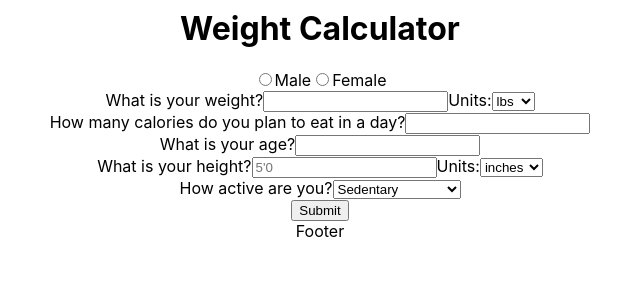
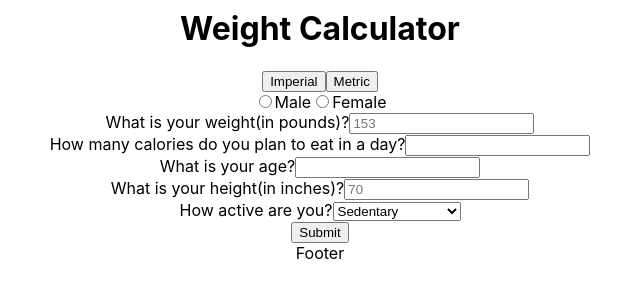
Before and after one commit to wise-guru/cico-mode, a React (Create React App) app: page /#/ in a window 1280 px wide. Shown: the part 356-647 px from the top of the page, without its empty margins (320-960 px from the left). Built offline with nearby package versions, Linux system fonts and the light colour scheme.

Commit message:
Add imperial and metric mode

```diff
--- a/src/components/Homepage.js
+++ b/src/components/Homepage.js
@@ -3,6 +3,7 @@ import { Link } from "react-router-dom";
 import { initializeApp } from "firebase/app";
 import { collection, doc, getDocs, getFirestore, updateDoc } from "firebase/firestore";
 import TableRow from "./TableRow";
+import WeightTable from "./WeightTable";
 
 const firebaseConfig = {
   apiKey: "AIzaSyABOssmOXbt97PKwC1zEnnoZbfNgWW0Flo",
@@ -18,8 +19,9 @@ const app = initializeApp(firebaseConfig);
 const db = getFirestore(app);
 
 function Homepage(props) {
-  const [kgModeOn, setKgModeOn] = useState(false);
-  const [lbsModeOn, setLbsModeOn] = useState(true);
+  const [metricModeOn, setMetricModeOn] = useState(false);
+  const [imperialModeOn, setImperialModeOn] = useState(true);
+
   const [genderInput, setGenderInput] = useState(props?.value ?? "");
   const [ageInput, setAgeInput] = useState(props?.value ?? 0);
   const [weightInput, setWeightInput] = useState(props?.value ?? 0);
@@ -33,34 +35,8 @@ function Homepage(props) {
     calories: caloriesInput,
     age: ageInput,
     height: heightInput,
-    activity: activityInput
-  };
-
-  // const gender = weightRef.value;
-  // console.log(gender)
-
-  const setWeightMode = (e) => {
-    if (e === "lbs") {
-      setKgModeOn(false);
-      setLbsModeOn(true);
-      console.log("pounds");
-    } else if (e === "kgs") {
-      setLbsModeOn(false);
-      setKgModeOn(true);
-      console.log("kilos");
-    }
-  };
-
-  const setHeightMode = (e) => {
-    if (e === "inches") {
-      setKgModeOn(false);
-      setLbsModeOn(true);
-      console.log("inches");
-    } else if (e === "meters") {
-      setLbsModeOn(false);
-      setKgModeOn(true);
-      console.log("meters");
-    }
+    activity: activityInput,
+    imperialMode: imperialModeOn
   };
 
   const storeStats = (e) => {
@@ -78,20 +54,30 @@ function Homepage(props) {
     }).then(() => {});
   };
 
-  // const tableInfo = (e) => {
-  //   const storedStats = collection(db, "weight-calculator");
-
-  //   getDocs(storedStats).then((snapshot) => {
-  //     snapshot.docs.forEach((document) => {
-  //       console.log(document.stats.age);
-  //       return <TableRow />;
-  //     });
-  //   });
-  // };
-
   return (
     <div>
       <h1>Weight Calculator</h1>
+
+      <div>
+        <button
+          type="button"
+          onClick={() => {
+            setMetricModeOn(false);
+            setImperialModeOn(true);
+          }}>
+          Imperial
+        </button>
+
+        <button
+          type="button"
+          onClick={() => {
+            setImperialModeOn(false);
+            setMetricModeOn(true);
+          }}>
+          Metric
+        </button>
+      </div>
+
       <form>
         <input
           type={"radio"}
@@ -116,26 +102,37 @@ function Homepage(props) {
         <label htmlFor={"female"}>Female</label>
 
         <div className="row">
-          <label>What is your weight?</label>
+          <label>
+            What is your weight
+            {imperialModeOn ? (
+              <span>(in pounds)?</span>
+            ) : metricModeOn ? (
+              <span>(in kilograms)?</span>
+            ) : null}
+          </label>
+          {imperialModeOn ? (
             <input
-            type={"text"}
+              type={"number"}
               name={"weight"}
               id={"weight"}
+              placeholder={"153"}
               onChange={(e) => {
                 setWeightInput(e.target.value);
               }}
             />
-
-          <label htmlFor="weightUnits">Units:</label>
-          <select
-            name="units"
-            id="weightUnits"
+          ) : metricModeOn ? (
+            <input
+              type={"number"}
+              name={"weight"}
+              id={"weight"}
+              placeholder={"72"}
               onChange={(e) => {
-              setWeightMode(e.target.value);
-            }}>
-            <option value={"lbs"}>lbs</option>
-            <option value={"kgs"}>kgs</option>
-          </select>
+                setWeightInput(e.target.value);
+              }}
+            />
+          ) : (
+            <div>404</div>
+          )}
         </div>
 
         <div className="row">
@@ -163,30 +160,39 @@ function Homepage(props) {
         </div>
 
         <div className="row">
-          <label htmlFor="height">What is your height?</label>
+          <label htmlFor="height">
+            What is your height
+            {imperialModeOn ? (
+              <span>(in inches)?</span>
+            ) : metricModeOn ? (
+              <span>(in meters)?</span>
+            ) : null}
+          </label>
+
+          {imperialModeOn ? (
             <input
               type={"number"}
               name={"height"}
               id={"height"}
-            placeholder={"5'0"}
+              placeholder={"70"}
               onChange={(e) => {
                 setHeightInput(e.target.value);
               }}
             />
-
-          <label htmlFor="heightUnits">Units:</label>
-          <select
-            name="units"
-            id="heightUnits"
+          ) : metricModeOn ? (
+            <input
+              type={"number"}
+              name={"height"}
+              id={"height"}
+              placeholder={"1.83 "}
               onChange={(e) => {
-              setHeightMode(e.target.value);
-            }}>
-            <option value={"inches"}>inches</option>
-            <option value={"meters"}>meters</option>
-          </select>
+                setHeightInput(e.target.value);
+              }}
+            />
+          ) : null}
         </div>
 
-        <div>
+        <div className="row">
           <label>How active are you?</label>
           <select
             name="activity"
@@ -198,21 +204,25 @@ function Homepage(props) {
             <option value={"lightly"}>Lightly active</option>
             <option value={"moderately"}>Moderately Active</option>
             <option value={"very"}>Very Active</option>
+            <option value={"extremely"}>Extremely Active</option>
           </select>
         </div>
+
         <div>
-          {/* <Link to="/weight-table"> */}
+          <Link to="/weight-table">
             <button
               type="button"
               onClick={(e) => {
                 storeStats(e);
-              console.log(ageInput);
-              console.log(personalStats.gender);
-              console.log(activityInput);
+                // console.log(ageInput);
+                // console.log(personalStats.gender);
+                console.log(personalStats.imperialMode);
+                console.log(personalStats.weight);
+                WeightTable(ageInput, genderInput);
               }}>
               Submit
             </button>
-          {/* </Link> */}
+          </Link>
         </div>
       </form>
     </div>
```
Lines whose indentation alone changed are shown as unchanged.
